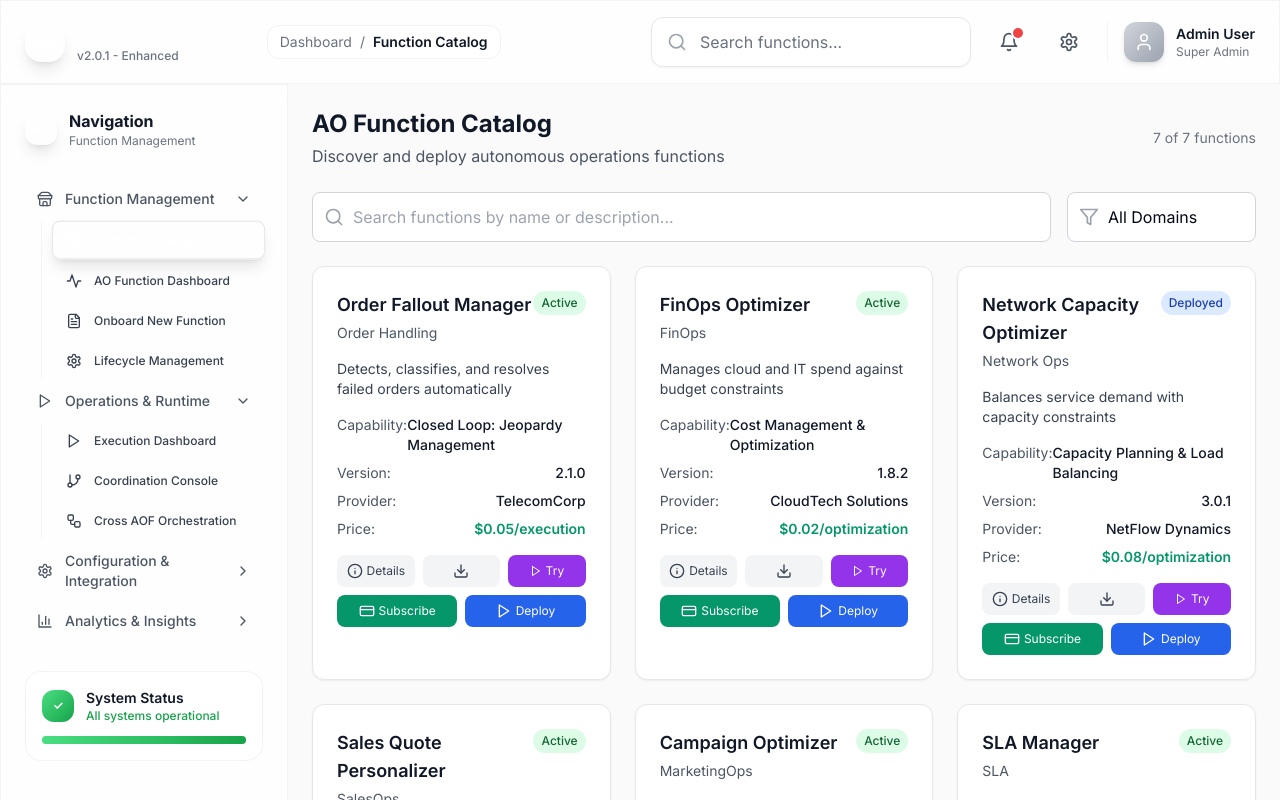
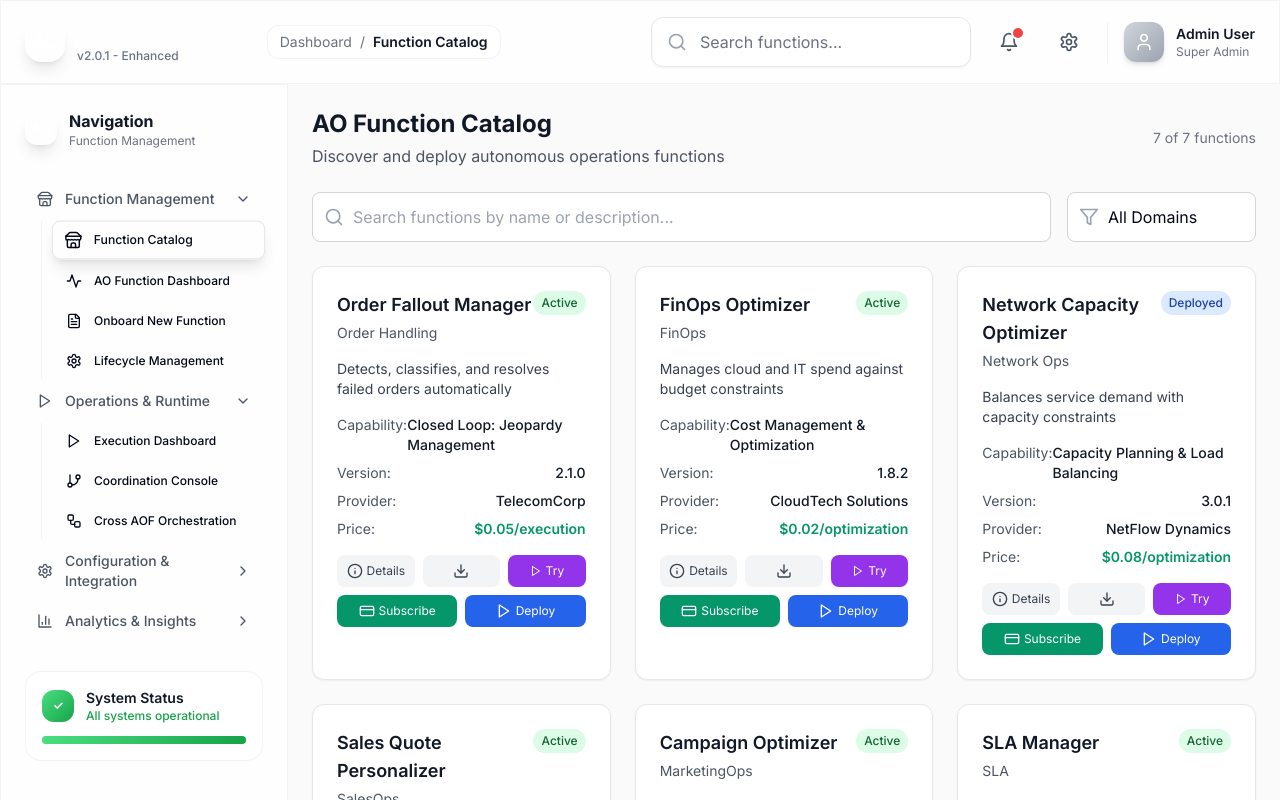
Before and after one commit to mknair75/bedrock-builder-kit, a React (Vite) app: page / in a window 1280 px wide. Shown: the top 800 px of the page. Built offline with nearby package versions, Linux system fonts and the light colour scheme.

Commit message:
Fix sidebar selected item color

```diff
--- a/src/components/Layout/Sidebar.tsx
+++ b/src/components/Layout/Sidebar.tsx
@@ -137,8 +137,8 @@ export const Sidebar: React.FC<SidebarProps> = ({ currentView, onViewChange }) =
                           onClick={() => onViewChange(item.id)}
                           className={`w-full flex items-center space-x-3 px-3 py-2.5 rounded-lg text-left transition-all duration-300 group ${
                             isActive
-                              ? 'bg-gradient-primary text-white shadow-lg scale-[1.02] border border-primary/20'
-                              : 'text-gray-700 hover:bg-white/60 hover:shadow-sm hover:scale-[1.01]'
+                              ? 'bg-primary text-primary-foreground shadow-lg scale-[1.02] border border-primary/30 font-semibold'
+                              : 'text-muted-foreground hover:bg-accent hover:text-accent-foreground hover:shadow-sm hover:scale-[1.01]'
                           }`}
                         >
                           <Icon className={`h-4 w-4 transition-transform duration-300 ${isActive ? 'scale-110' : 'group-hover:scale-105'}`} />
```
